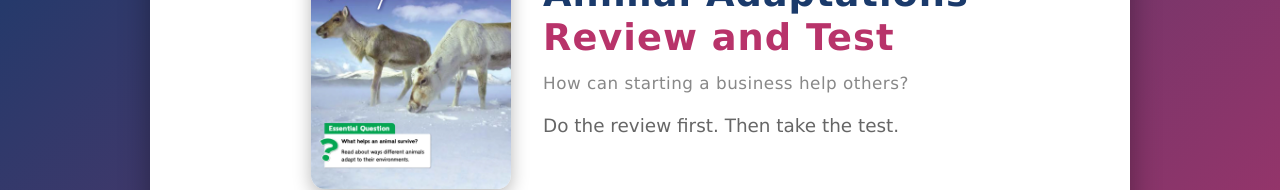
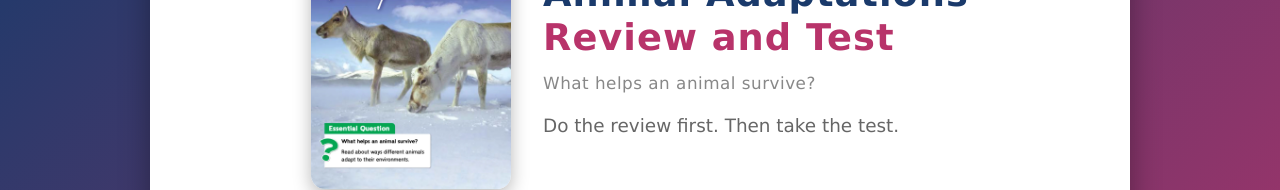
Before and after one commit to molivera1977/class-portal, a plain HTML site: page animal-adaptations/index.html in a window 1280 px wide. Shown: the part 149-339 px from the top of the page. Drawn offline with Linux system fonts and the light colour scheme.

Commit message:
fix: Animal Adaptations page asks its own question ("What helps an animal survive?"), not Dollars and Sense's
Copied over from the Dollars and Sense page (Marcos 11/17: "whaaaat"). site-tests portal-subject-pages.spec.js now checks every subject page against its review site.

Co-Authored-By: Claude Opus 5.5 <noreply@anthropic.com>

```diff
--- a/animal-adaptations/index.html
+++ b/animal-adaptations/index.html
@@ -96,7 +96,7 @@
     <img class="cover" src="cover.webp?v=1" alt="Animal Adaptations — the title, and two caribou in the snow" width="506" height="673">
     <div class="hero-text">
       <h1><span class="h1-top">Animal Adaptations</span><span class="h1-bottom">Review and Test</span></h1>
-      <p class="welcome-sub">How can starting a business help others?</p>
+      <p class="welcome-sub">What helps an animal survive?</p>
       <p class="lead">Do the review first. Then take the test.</p>
     </div>
   </div>
```
